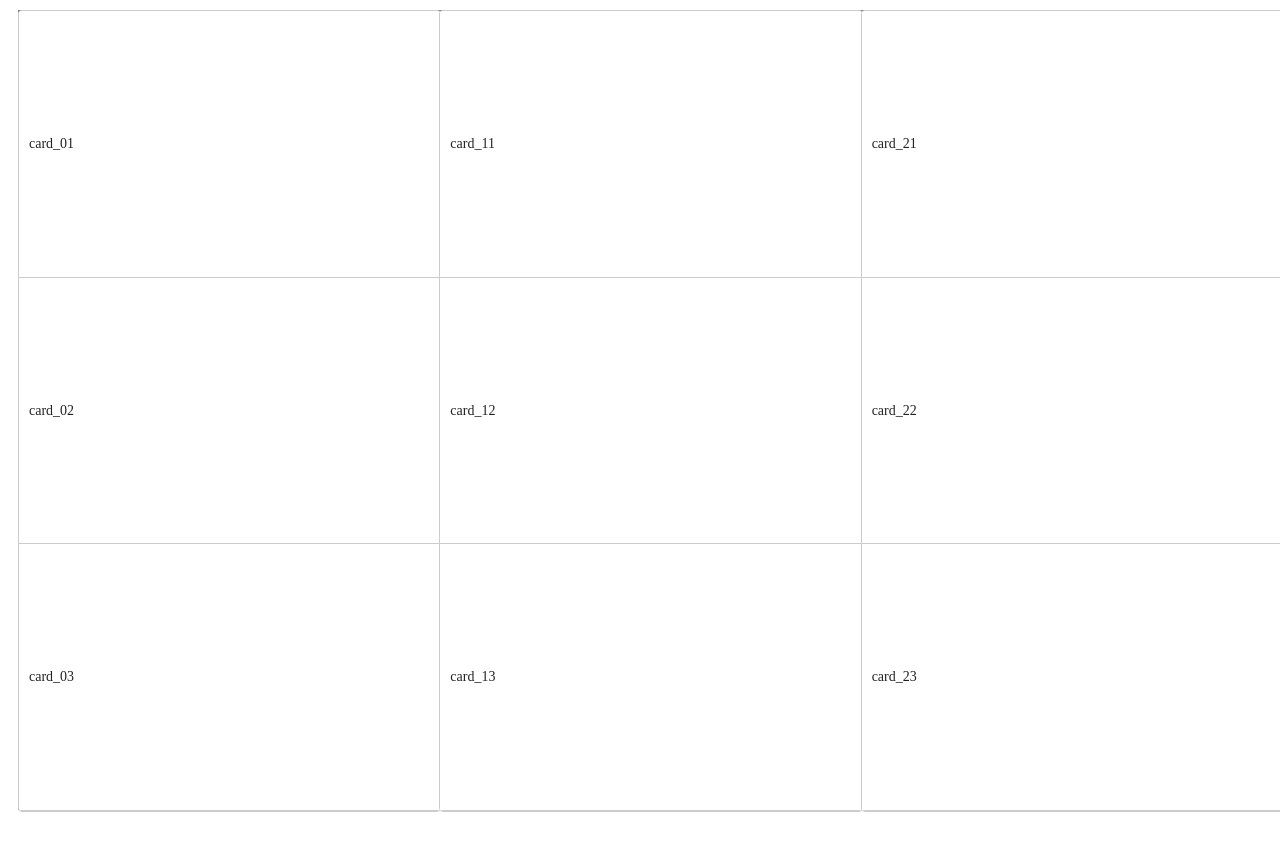
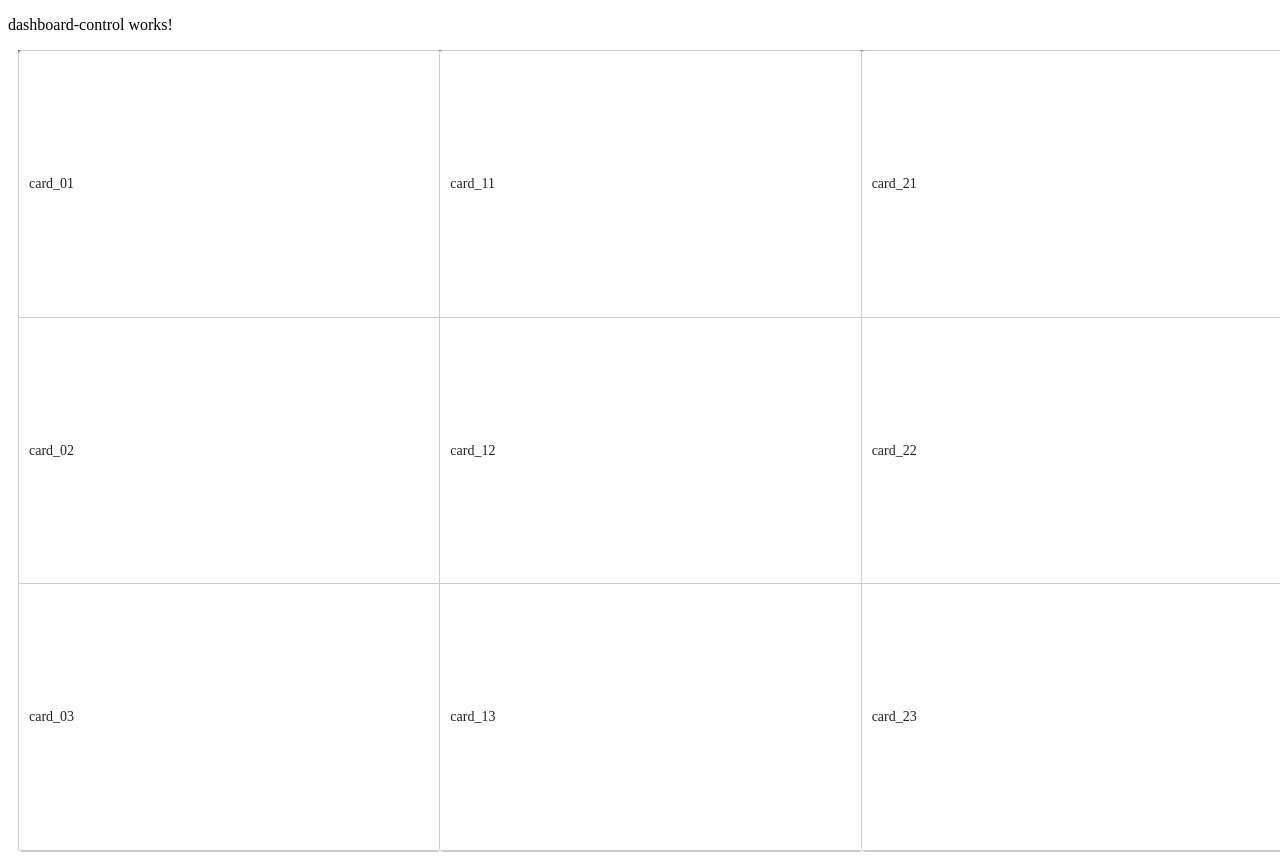
Before and after one commit to PushpikaWan/Angular-drag-drop-resize, an Angular app: page / in a window 1280 px wide. Before the commit the page ends 820 px from the top, so only its background shows below. Built offline with nearby package versions, Linux system fonts and the light colour scheme.

Commit message:
file structure changed -ignore

```diff
--- a/src/app/app.component.html
+++ b/src/app/app.component.html
@@ -1,11 +1,2 @@
-<div class="dashboard" fxLayout="row">
-  <div class="dashboard-list-container"
-      *ngFor="let hList of horizontalLists; let i = index">
-    <div class="dashboard-list">
-       <div cdkDropList id="{{hList.id}}" [cdkDropListData]="hList.cardList"
-         class="example-list" [cdkDropListConnectedTo]="connectedTo" (cdkDropListDropped)="drop($event)">
-        <div class="example-box" *ngFor="let item of hList.cardList" cdkDrag>{{item}}</div>
-      </div>
-    </div>
-  </div>
-</div>
+<app-dashboard-control></app-dashboard-control>
+<app-dashboard></app-dashboard>
--- a/src/app/app.component.ts
+++ b/src/app/app.component.ts
@@ -1,8 +1,4 @@
-import { Component, ViewChild, ElementRef } from '@angular/core';
-
-import {CdkDragDrop, moveItemInArray, transferArrayItem, CdkDrag} from '@angular/cdk/drag-drop';
-
-
+import { Component } from '@angular/core';
 
 @Component({
   selector: 'app-root',
@@ -13,65 +9,4 @@ import {CdkDragDrop, moveItemInArray, transferArrayItem, CdkDrag} from '@angular
 export class AppComponent {
   title = 'angular-drag-drop-resize';
 
-  counter = 12;
-  horizontalLists = [];
-  connectedTo = [];
-
-  constructor()
-  {
-    this.initaliseDashboard();
-  }
-
-  private initaliseDashboard()
-  {
-    this.horizontalLists = [
-      {
-        id:'list_0',
-        cardList:[
-          "card_01",
-          "card_02",
-          "card_03"
-        ]
-      },
-      {
-        id:'list_1',
-        cardList:[
-          "card_11",
-          "card_12",
-          "card_13"
-        ]
-      },
-      {
-        id:'list_2',
-        cardList:[
-          "card_21",
-          "card_22",
-          "card_23"
-        ]
-      }
-    ];
-
-    for (let cardList of this.horizontalLists) {
-      this.connectedTo.push(cardList.id);
-    };
-  }
-
-
-
-  drop(event: CdkDragDrop<string[]>) {
-    if (event.previousContainer === event.container) {
-      moveItemInArray(event.container.data, event.previousIndex, event.currentIndex);
-    } else {
-      transferArrayItem(event.previousContainer.data,
-                        event.container.data,
-                        event.previousIndex,
-                        event.currentIndex);
-    }
-  }
-
-  addHorizontalList(){
-    this.horizontalLists.push([this.counter]);
-    this.counter++;
-  }
-
 }
--- a/src/app/app.module.ts
+++ b/src/app/app.module.ts
@@ -3,10 +3,14 @@ import { NgModule } from '@angular/core';
 
 import { AppComponent } from './app.component';
 import {DragDropModule} from '@angular/cdk/drag-drop';
+import { DashboardControlComponent } from './dashboard-control/dashboard-control.component';
+import { DashboardComponent } from './dashboard/dashboard.component';
 
 @NgModule({
   declarations: [
-    AppComponent
+    AppComponent,
+    DashboardControlComponent,
+    DashboardComponent
   ],
   imports: [
     BrowserModule,
--- /dev/null
+++ b/src/app/dashboard-control/dashboard-control.component.html
@@ -0,0 +1 @@
+<p>dashboard-control works!</p>
--- /dev/null
+++ b/src/app/dashboard-control/dashboard-control.component.ts
@@ -0,0 +1,15 @@
+import { Component, OnInit } from '@angular/core';
+
+@Component({
+  selector: 'app-dashboard-control',
+  templateUrl: './dashboard-control.component.html',
+  styleUrls: ['./dashboard-control.component.css']
+})
+export class DashboardControlComponent implements OnInit {
+
+  constructor() { }
+
+  ngOnInit() {
+  }
+
+}
--- /dev/null
+++ b/src/app/dashboard/dashboard.component.css
@@ -0,0 +1,74 @@
+.dashboard{
+    background-color: gray;
+    border:none;
+    margin: 10px 10px;
+    width: 100%;
+    height: 100vh; /* todo need to change this*/
+    display: flex;
+  }
+
+  .dashboard-list-container {
+    width: 100%;
+    height: 100%;
+    display: inline-block;
+    flex: 1;
+  }
+
+  .dashboard-list {
+    width: 100%;
+    height: 100%;
+    display: inline-block;
+    vertical-align: top;
+  }
+
+  .example-list {
+    width: 100%;
+    height: 100%;
+    border: solid 1px #ccc;
+    background: white;
+    border-radius: 4px;
+    overflow: hidden;
+    display: flex;
+    flex-direction: column;
+  }
+
+  .example-box {
+    width: auto;
+    height: auto;
+    flex: 1;
+    padding: 20px 10px;
+    border-bottom: solid 1px #ccc;
+    color: rgba(0, 0, 0, 0.87);
+    display: flex;
+    flex-direction: row;
+    align-items: center;
+    justify-content: space-between;
+    box-sizing: border-box;
+    cursor: move;
+    background: white;
+    font-size: 14px;
+  }
+
+  .cdk-drag-preview {
+    box-sizing: border-box;
+    border-radius: 4px;
+    box-shadow: 0 5px 5px -3px rgba(0, 0, 0, 0.2),
+                0 8px 10px 1px rgba(0, 0, 0, 0.14),
+                0 3px 14px 2px rgba(0, 0, 0, 0.12);
+  }
+
+  .cdk-drag-placeholder {
+    opacity: 0;
+  }
+
+  .cdk-drag-animating {
+    transition: transform 250ms cubic-bezier(0, 0, 0.2, 1);
+  }
+
+  /* .example-box:last-child {
+    border: none;
+  } */
+
+  .example-list.cdk-drop-list-dragging .example-box:not(.cdk-drag-placeholder) {
+    transition: transform 250ms cubic-bezier(0, 0, 0.2, 1);
+  }
--- /dev/null
+++ b/src/app/dashboard/dashboard.component.html
@@ -0,0 +1,11 @@
+<div class="dashboard" fxLayout="row">
+    <div class="dashboard-list-container"
+        *ngFor="let hList of horizontalLists; let i = index">
+      <div class="dashboard-list">
+         <div cdkDropList id="{{hList.id}}" [cdkDropListData]="hList.cardList"
+           class="example-list" [cdkDropListConnectedTo]="connectedTo" (cdkDropListDropped)="drop($event)">
+          <div class="example-box" *ngFor="let item of hList.cardList" cdkDrag>{{item}}</div>
+        </div>
+      </div>
+    </div>
+  </div>
--- /dev/null
+++ b/src/app/dashboard/dashboard.component.ts
@@ -0,0 +1,73 @@
+import { Component, OnInit } from '@angular/core';
+
+import {CdkDragDrop, moveItemInArray, transferArrayItem, CdkDrag} from '@angular/cdk/drag-drop';
+
+@Component({
+  selector: 'app-dashboard',
+  templateUrl: './dashboard.component.html',
+  styleUrls: ['./dashboard.component.css']
+})
+export class DashboardComponent {
+
+  counter = 12;
+  horizontalLists = [];
+  connectedTo = [];
+
+  constructor()
+  {
+    this.initaliseDashboard();
+  }
+
+  private initaliseDashboard()
+  {
+    this.horizontalLists = [
+      {
+        id:'list_0',
+        cardList:[
+          "card_01",
+          "card_02",
+          "card_03"
+        ]
+      },
+      {
+        id:'list_1',
+        cardList:[
+          "card_11",
+          "card_12",
+          "card_13"
+        ]
+      },
+      {
+        id:'list_2',
+        cardList:[
+          "card_21",
+          "card_22",
+          "card_23"
+        ]
+      }
+    ];
+
+    for (let cardList of this.horizontalLists) {
+      this.connectedTo.push(cardList.id);
+    };
+  }
+
+
+
+  drop(event: CdkDragDrop<string[]>) {
+    if (event.previousContainer === event.container) {
+      moveItemInArray(event.container.data, event.previousIndex, event.currentIndex);
+    } else {
+      transferArrayItem(event.previousContainer.data,
+                        event.container.data,
+                        event.previousIndex,
+                        event.currentIndex);
+    }
+  }
+
+  addHorizontalList(){
+    this.horizontalLists.push([this.counter]);
+    this.counter++;
+  }
+
+}
```
Also changed, not shown: src/app/dashboard-control/dashboard-control.component.css (added), 2 other files (tests, documents, lock files or other folders).
